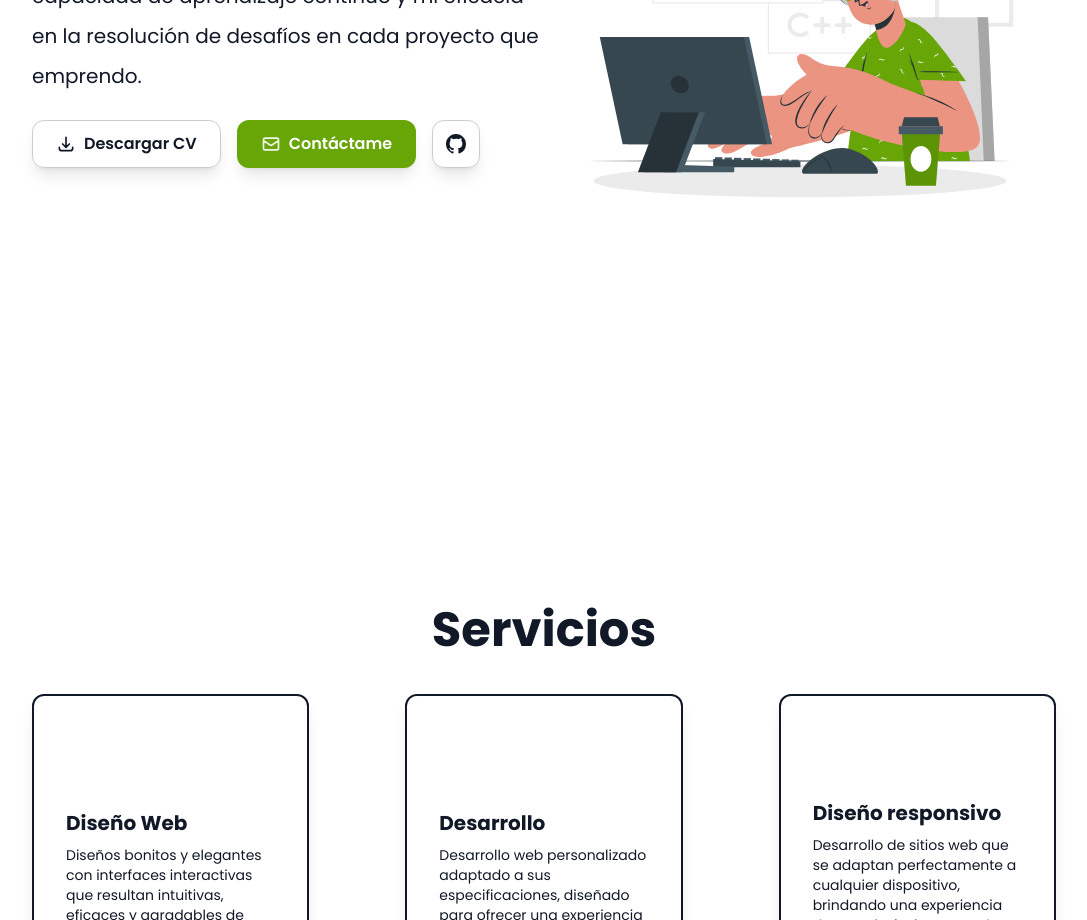
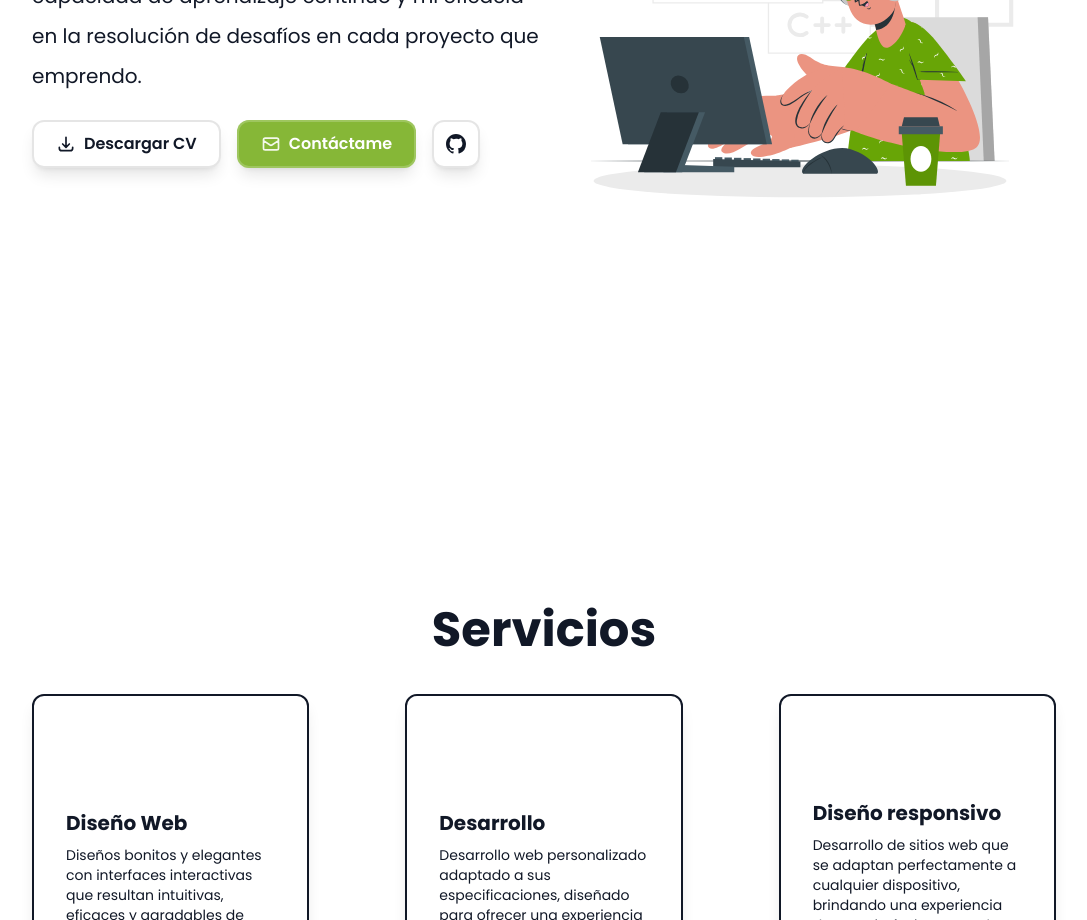
Before and after one commit to webdevmohamed/portfolio, a Vue app: page / in a window 1280 px wide. Shown: the part 1200-2120 px from the top of the page, without its empty margins (96-1183 px from the left). Built offline with nearby package versions, Linux system fonts and the light colour scheme; some icons are missing.

Commit message:
Renamed about component buttons and improved hover effect and styling

```diff
--- a/src/components/AboutComponent.vue
+++ b/src/components/AboutComponent.vue
@@ -10,9 +10,9 @@
                     {{ t('about.paragraph') }}
                 </p>
                 <div class="flex gap-4 mt-6">
-                    <DownloadCV />
-                    <ContactMe />
-                    <Github />
+                    <DownloadCvButton />
+                    <ContactMeButton />
+                    <GithubButton />
                 </div>
             </div>
             <img src="@/assets/about-4.svg" alt="About" class="w-1/2 h-auto" />
@@ -21,9 +21,9 @@
 </template>
 
 <script setup>
-import DownloadCV from './Buttons/DownloadCV.vue';
-import ContactMe from './Buttons/ContactMe.vue';
-import Github from './Buttons/Github.vue';
+import DownloadCvButton from './Buttons/DownloadCVButton.vue';
+import ContactMeButton from './Buttons/ContactMeButton.vue';
+import GithubButton from './Buttons/GithubButton.vue';
 import { useI18n } from 'vue-i18n'
 
 const { t } = useI18n();
--- a/src/components/Buttons/ContactMe.vue
+++ /dev/null
@@ -1,21 +0,0 @@
-<template>
-    <a href="mailto:your-email@example.com"
-        class="group relative flex items-center gap-2 px-6 py-3 bg-primary text-white rounded-xl shadow-lg hover:shadow-xl transition-all duration-300">
-        <svg class="w-5 h-5 text-white/90" fill="none" stroke="currentColor" viewBox="0 0 24 24">
-            <path stroke-linecap="round" stroke-linejoin="round" stroke-width="2"
-                d="M3 8l7.89 5.26a2 2 0 002.22 0L21 8M5 19h14a2 2 0 002-2V7a2 2 0 00-2-2H5a2 2 0 00-2 2v10a2 2 0 002 2z" />
-        </svg>
-        <span class="font-semibold">{{ t('about.contactMe') }}</span>
-        <div
-            class="absolute inset-0 rounded-xl border-2 border-transparent group-hover:border-foreground transition-colors duration-300">
-        </div>
-    </a>
-</template>
-
-<script setup>
-import { useI18n } from 'vue-i18n'
-
-const { t } = useI18n();
-</script>
-
-<style scoped></style>
--- /dev/null
+++ b/src/components/Buttons/ContactMeButton.vue
@@ -0,0 +1,25 @@
+<template>
+  <a href="mailto:your-email@example.com"
+     class="group relative flex items-center gap-2 px-6 py-3
+               bg-primary/80 text-white rounded-xl overflow-hidden
+               shadow-lg transition-all duration-300">
+    <svg class="w-5 h-5 text-white/90 relative z-10" fill="none" stroke="currentColor" viewBox="0 0 24 24">
+      <path stroke-linecap="round"
+            stroke-linejoin="round"
+            stroke-width="2"
+            d="M3 8l7.89 5.26a2 2 0 002.22 0L21 8M5 19h14a2 2 0 002-2V7a2 2 0 00-2-2H5a2 2 0 00-2 2v10a2 2 0 002 2z" />
+    </svg>
+    <span class="font-semibold relative z-10">{{ t('about.contactMe') }}</span>
+    <div class="absolute inset-0 border-2 border-white/20 group-hover:border-primary rounded-xl transition-all duration-300"></div>
+    <div class="absolute inset-0 bg-primary scale-x-0 group-hover:scale-x-100
+                    transition-transform duration-500 origin-left"></div>
+  </a>
+</template>
+
+<script setup>
+import { useI18n } from 'vue-i18n'
+
+const { t } = useI18n();
+</script>
+
+<style scoped></style>
--- a/src/components/Buttons/DownloadCV.vue
+++ /dev/null
@@ -1,20 +0,0 @@
-<template>
-    <a href="@/assets/Mohamed_Mortahil_Elaaouad_Junio_2024.pdf" download
-        class="group relative flex items-center gap-2 px-6 py-3 bg-background rounded-xl shadow-lg hover:shadow-xl transition-all duration-300">
-        <svg class="w-5 h-5 text-foreground group-hover:text-primary-400" fill="none" stroke="currentColor" viewBox="0 0 24 24">
-            <path stroke-linecap="round" stroke-linejoin="round" stroke-width="2"
-                d="M4 16v1a3 3 0 003 3h10a3 3 0 003-3v-1m-4-4l-4 4m0 0l-4-4m4 4V4" />
-        </svg>
-        <span class="font-semibold text-foreground">{{ t('about.downloadCV') }}</span>
-        <div
-            class="absolute inset-0 rounded-xl border border-black/20 dark:border-white/20 group-hover:border-2 group-hover:border-primary/50 transition-colors duration-300">
-        </div>
-    </a>
-</template>
-<script setup>
-import { useI18n } from 'vue-i18n'
-
-const { t } = useI18n();
-</script>
-
-<style scoped></style>
--- /dev/null
+++ b/src/components/Buttons/DownloadCVButton.vue
@@ -0,0 +1,21 @@
+<template>
+  <a href="@/assets/Mohamed_Mortahil_Elaaouad_Junio_2024.pdf" download
+     class="group relative flex items-center gap-2 px-6 py-3 bg-background rounded-xl
+               shadow-lg hover:shadow-primary/50 dark:hover:shadow-primary/20 transition-all duration-300">
+    <svg class="w-5 h-5 text-foreground group-hover:text-primary-400" fill="none" stroke="currentColor" viewBox="0 0 24 24">
+      <path stroke-linecap="round" stroke-linejoin="round" stroke-width="2"
+            d="M4 16v1a3 3 0 003 3h10a3 3 0 003-3v-1m-4-4l-4 4m0 0l-4-4m4 4V4" />
+    </svg>
+    <span class="font-semibold text-foreground">{{ t('about.downloadCV') }}</span>
+    <div class="absolute inset-0 rounded-xl border-2 border-black/10 dark:border-white/10
+                    group-hover:border-primary/30 transition-colors duration-300">
+    </div>
+  </a>
+</template>
+<script setup>
+import { useI18n } from 'vue-i18n'
+
+const { t } = useI18n();
+</script>
+
+<style scoped></style>
--- a/src/components/Buttons/Github.vue
+++ /dev/null
@@ -1,18 +0,0 @@
-<template>
-    <a href="https://github.com/your-github" target="_blank"
-        class="group relative flex items-center justify-center p-3 bg-background rounded-xl shadow-lg hover:shadow-xl transition-all duration-300">
-        <svg class="w-6 h-6 text-foreground group-hover:text-primary-400" fill="currentColor" viewBox="0 0 24 24">
-            <path fill-rule="evenodd"
-                d="M12 2C6.477 2 2 6.484 2 12.017c0 4.425 2.865 8.18 6.839 9.504.5.092.682-.217.682-.483 0-.237-.008-.868-.013-1.703-2.782.605-3.369-1.343-3.369-1.343-.454-1.158-1.11-1.466-1.11-1.466-.908-.62.069-.608.069-.608 1.003.07 1.531 1.032 1.531 1.032.892 1.53 2.341 1.088 2.91.832.092-.647.35-1.088.636-1.338-2.22-.253-4.555-1.113-4.555-4.951 0-1.093.39-1.988 1.029-2.688-.103-.253-.446-1.272.098-2.65 0 0 .84-.27 2.75 1.026A9.564 9.564 0 0112 6.844c.85.004 1.705.115 2.504.337 1.909-1.296 2.747-1.027 2.747-1.027.546 1.379.202 2.398.1 2.651.64.7 1.028 1.595 1.028 2.688 0 3.848-2.339 4.695-4.566 4.943.359.309.678.92.678 1.855 0 1.338-.012 2.419-.012 2.747 0 .268.18.58.688.482A10.019 10.019 0 0022 12.017C22 6.484 17.522 2 12 2z" />
-        </svg>
-        <div
-            class="absolute inset-0 rounded-xl border border-black/20 dark:border-white/20 group-hover:border-2 group-hover:border-primary/50 transition-colors duration-300">
-        </div>
-    </a>
-</template>
-
-<script setup>
-
-</script>
-
-<style scoped></style>
--- /dev/null
+++ b/src/components/Buttons/GithubButton.vue
@@ -0,0 +1,19 @@
+<template>
+  <a href="https://github.com/your-github" target="_blank"
+     class="group relative flex items-center gap-2 p-3 bg-background rounded-xl
+               shadow-lg hover:shadow-primary/20 transition-all duration-300">
+    <svg class="w-6 h-6 text-foreground group-hover:text-primary-400" fill="currentColor" viewBox="0 0 24 24">
+      <path fill-rule="evenodd"
+            d="M12 2C6.477 2 2 6.484 2 12.017c0 4.425 2.865 8.18 6.839 9.504.5.092.682-.217.682-.483 0-.237-.008-.868-.013-1.703-2.782.605-3.369-1.343-3.369-1.343-.454-1.158-1.11-1.466-1.11-1.466-.908-.62.069-.608.069-.608 1.003.07 1.531 1.032 1.531 1.032.892 1.53 2.341 1.088 2.91.832.092-.647.35-1.088.636-1.338-2.22-.253-4.555-1.113-4.555-4.951 0-1.093.39-1.988 1.029-2.688-.103-.253-.446-1.272.098-2.65 0 0 .84-.27 2.75 1.026A9.564 9.564 0 0112 6.844c.85.004 1.705.115 2.504.337 1.909-1.296 2.747-1.027 2.747-1.027.546 1.379.202 2.398.1 2.651.64.7 1.028 1.595 1.028 2.688 0 3.848-2.339 4.695-4.566 4.943.359.309.678.92.678 1.855 0 1.338-.012 2.419-.012 2.747 0 .268.18.58.688.482A10.019 10.019 0 0022 12.017C22 6.484 17.522 2 12 2z" />
+    </svg>
+    <div class="absolute inset-0 rounded-xl border-2 border-black/10 dark:border-white/10
+                    group-hover:border-primary/30 transition-colors duration-300">
+    </div>
+  </a>
+</template>
+
+<script setup>
+
+</script>
+
+<style scoped></style>
```
